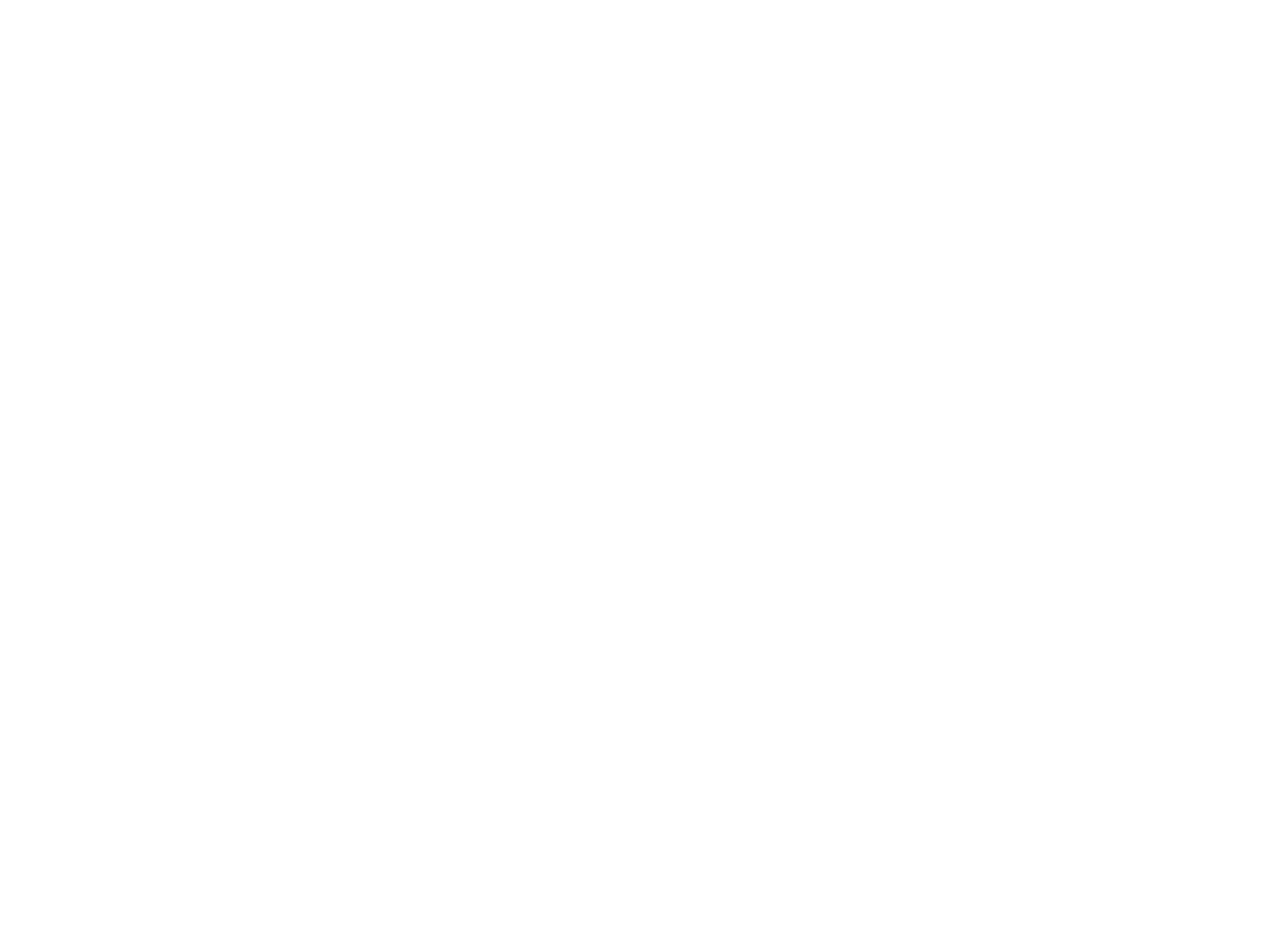
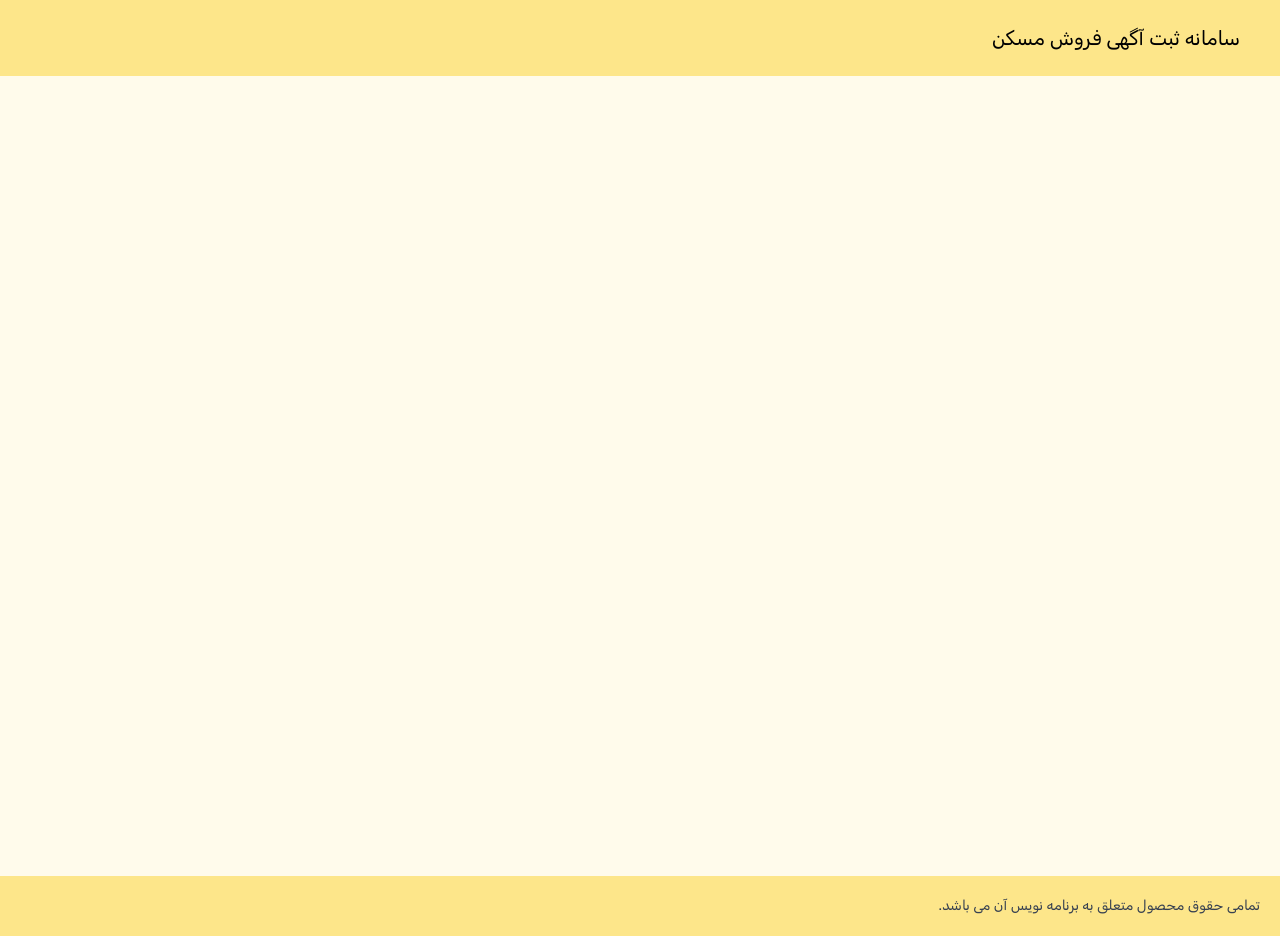
Before and after one commit to Alirezame79/House-Selling, a React (Create React App) app: page / in a window 1280 px wide. Before the commit the page ends 800 px from the top, so only its background shows below. Built offline with nearby package versions, Linux system fonts and the light colour scheme.

Commit message:
Add font and Create Header and Footer

```diff
--- a/src/App.tsx
+++ b/src/App.tsx
@@ -1,9 +1,9 @@
 import React from 'react';
 
 function App() {
+
   return (
-    <div>
-
+    <div className='min-h-screen bg-amber-50 grid grid-cols-1 sm:grid-cols-2 md:grid-cols-3 lg:grid-cols-4 place-content-start'>
     </div>
   );
 }
--- /dev/null
+++ b/src/components/Footer.tsx
@@ -0,0 +1,8 @@
+
+export default function Footer() {
+  return (
+    <div className="bg-amber-200 p-5 text-gray-700 text-right text-sm">
+      .تمامی حقوق محصول متعلق به برنامه نویس آن می باشد
+    </div>
+  )
+}
--- /dev/null
+++ b/src/components/Header.tsx
@@ -0,0 +1,8 @@
+
+export default function Header() {
+  return (
+    <div className="text-right bg-amber-200 py-6 px-10">
+      <h3 className="text-xl">سامانه ثبت آگهی فروش مسکن</h3>
+    </div>
+  )
+}
--- a/src/index.css
+++ b/src/index.css
@@ -2,11 +2,17 @@
 @tailwind components;
 @tailwind utilities;
 
+@font-face {
+  font-family: "rubik";
+  src: url('./fonts/rubik.ttf');
+}
+
+* {
+  font-family: 'rubik';
+}
+
 body {
   margin: 0;
-  font-family: -apple-system, BlinkMacSystemFont, 'Segoe UI', 'Roboto', 'Oxygen',
-    'Ubuntu', 'Cantarell', 'Fira Sans', 'Droid Sans', 'Helvetica Neue',
-    sans-serif;
   -webkit-font-smoothing: antialiased;
   -moz-osx-font-smoothing: grayscale;
 }
--- a/src/index.tsx
+++ b/src/index.tsx
@@ -2,11 +2,15 @@
 import ReactDOM from 'react-dom/client';
 import './index.css';
 import App from './App';
+import Header from './components/Header';
+import Footer from './components/Footer';
 
 ReactDOM.createRoot(
   document.getElementById('root') as HTMLElement
 ).render(
   <React.StrictMode>
+    <Header />
     <App />
+    <Footer />
   </React.StrictMode>
 );
```
Also changed, not shown: src/fonts/rubik.ttf (added).
